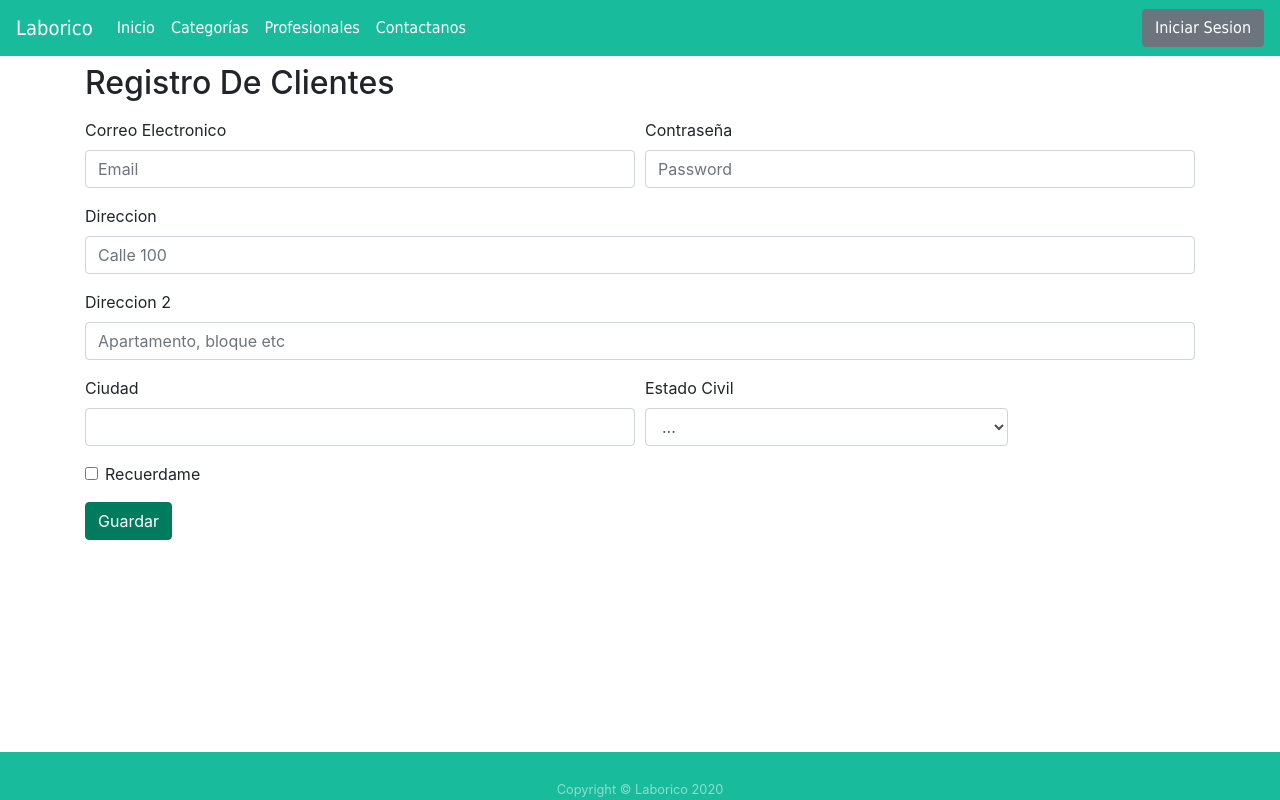
After one commit to Poli-Integracion-Continua/laborico, a PHP site: page /registroUsuario.php in a window 1280 px wide. The commit adds this page. Run offline with PHP 8.4, Linux system fonts and the light colour scheme.

Commit message:
Se agregan formularios de registro profesionales y usuarios, agregando enlace en index

```diff
--- a/index.php
+++ b/index.php
@@ -28,7 +28,7 @@
       <div class="card-body">
         <h5 class="card-title">Buscas Empleo</h5>
         <p class="card-text">Regitrate para dar a conocerte y que las empresas o personas que te necesiten te contacten.</p>
-        <a href="#" class="btn btn-primary mt-2">Registrarme</a>
+        <a href="registroProfesional.php" class="btn btn-primary mt-2">Registrarme</a>
       </div>
     </div>
   </div>
@@ -37,7 +37,7 @@
       <div class="card-body">
         <h5 class="card-title">Buscas Personas Talentosas</h5>
         <p class="card-text">Registrate para poder contactar a las personas con los talentos que necesitas.</p>
-        <a href="#" class="btn btn-primary mt-2">Regsitrarme</a>
+        <a href="registroUsuario.php" class="btn btn-primary mt-2">Regsitrarme</a>
       </div>
     </div>
   </div>
--- a/registro.php
+++ b/registroProfesional.php
@@ -1,6 +1,9 @@
 <?php
     include 'views/header.php';
 ?>
+<div class="container mt-2">
+  <h2>Registro De Talentos</h2>
+</div>
 
 <div class="container mt-3">
 <form action="model/guardaRegistro.php" method="post">
--- /dev/null
+++ b/registroUsuario.php
@@ -0,0 +1,60 @@
+<?php
+    include 'views/header.php';
+?>
+
+<div class="container mt-2">
+  <h2>Registro De Clientes</h2>
+</div>
+
+
+<div class="container mt-3">
+<form action="model/guardaRegistro.php" method="post">
+  <div class="form-row">
+    <div class="form-group col-md-6">
+      <label for="inputEmail4">Correo Electronico</label>
+      <input type="email" class="form-control" id="inputEmail4" autocomplete="Off" placeholder="Email">
+    </div>
+    <div class="form-group col-md-6">
+      <label for="inputPassword4">Contraseña</label>
+      <input type="password" class="form-control" autocomplete="Off" id="inputPassword4" placeholder="Password">
+    </div>
+  </div>
+  <div class="form-group">
+    <label for="inputAddress">Direccion</label>
+    <input type="text" class="form-control" id="inputAddress" autocomplete="Off" placeholder="Calle 100 ">
+  </div>
+  <div class="form-group">
+    <label for="inputAddress2">Direccion 2</label>
+    <input type="text" class="form-control" id="inputAddress2" autocomplete="Off" placeholder="Apartamento, bloque etc">
+  </div>
+  <div class="form-row">
+    <div class="form-group col-md-6">
+      <label for="inputCity">Ciudad</label>
+      <input type="text" class="form-control" autocomplete="Off" id="inputCity">
+    </div>
+    <div class="form-group col-md-4">
+      <label for="inputState">Estado Civil</label>
+      <select id="inputState" class="form-control">
+        <option value="0">...</option>
+        <option value="1">Soltero</option>
+        <option value="1">Casado</option>
+        <option value="1">Unión Libre</option>
+      </select>
+    </div>
+  </div>
+  <div class="form-group">
+    <div class="form-check">
+      <input class="form-check-input" type="checkbox" id="gridCheck">
+      <label class="form-check-label" for="gridCheck">
+        Recuerdame
+      </label>
+    </div>
+  </div>
+  <button type="submit" class="btn btn-primary">Guardar</button>
+</form>
+</div>
+
+
+<?php
+    include 'views/footer.php';
+?>
```
